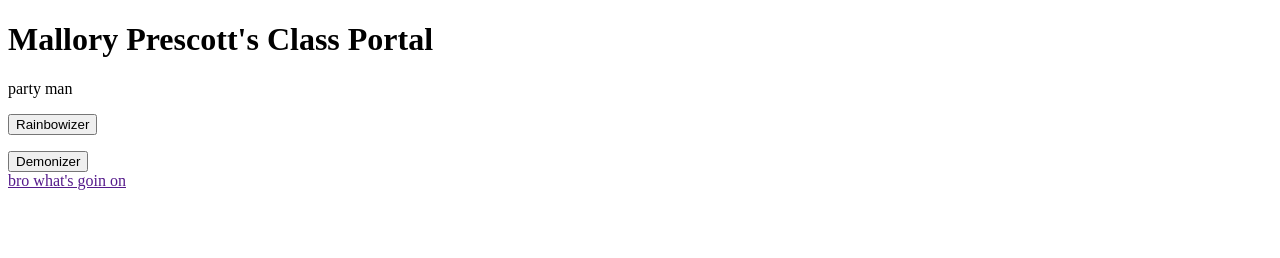
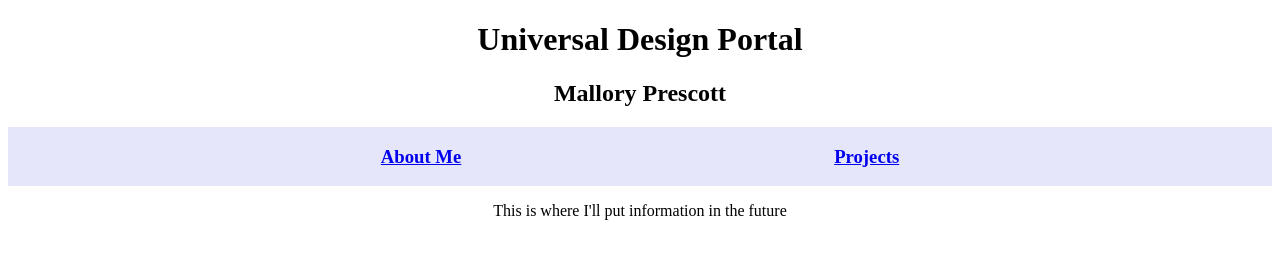
Before and after one commit to pvmallard/universal-design, a plain HTML site: page index.html in a window 1280 px wide. Drawn offline with Linux system fonts and the light colour scheme.

Commit message:
Many changes
- added css
- about me and projects

```diff
--- a/index.html
+++ b/index.html
@@ -1,25 +1,22 @@
 <!DOCTYPE html>
 <html>
     <head>
-        <title>Mallory Prescott's Class Portal</title>
+        <title>Mallory Prescott's Universal Design Portal</title>
         <link rel="stylesheet" href="style.css">
         <script src="script.js" defer></script>
     </head>
     <body>
-        <!-- basic setup -->
-        <h1 id="my-heading">Mallory Prescott's Class Portal</h1>
+        <h1 id="my-heading" alt="home page">Universal Design Portal</h1>
+        <h2 id="itsame">Mallory Prescott</h2>
+
+        <div class="nav" alt="navigation bar">
+            <h3><a href="aboutme.html" class="nav">About Me</a></h3>
+            <h3><a href="projects.html" class="nav">Projects</a></h3>
+        </div>
 
         <div class="flexy">
-            <div id="uno" class="abox">
-                <p>party man</p>
-            </div>
             <div id="dos" class="abox">
-                <button type="button" id="change-color">Rainbowizer</button>
-                <p></p>
-                <button type="button" id="change-text">Demonizer</button>
-            </div>
-            <div id="tres" class="abox">
-                <a href="" id="THElink">bro what's goin on</a>
+                <p>This is where I'll put information in the future</p>
             </div>
         </div>
 
--- a/style.css
+++ b/style.css
@@ -0,0 +1,18 @@
+h1, h2 {
+    text-align: center;
+}
+
+.nav {
+    display: flex;
+    padding: 30-px;
+    flex-wrap: nowrap;
+    justify-content: space-evenly;
+    border-color: purple;
+    background-color: lavender;
+}
+
+.flexy {
+    display: flex;
+    padding: 30-px;
+    justify-content: space-evenly;
+}
```
Also changed, not shown: aboutme.html (added, +27 -0 lines), projects.html (added, +28 -0 lines).
